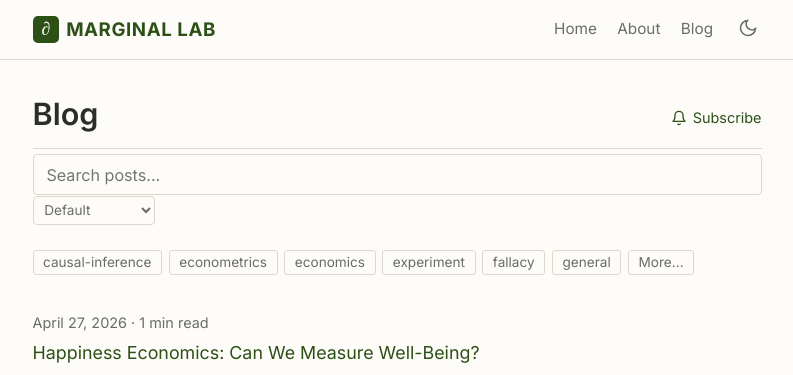
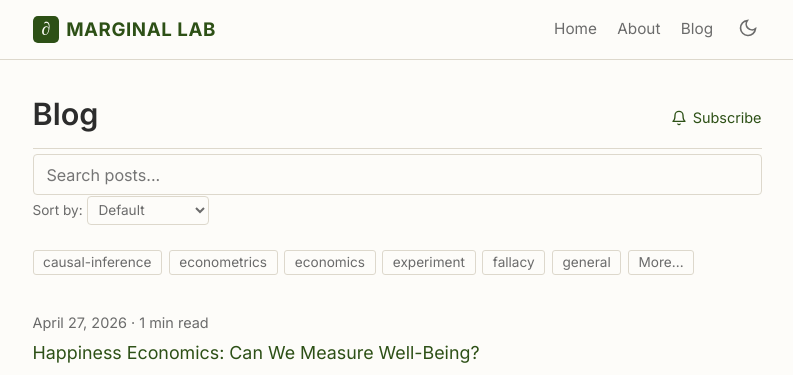
Before and after one commit to marginallabs/marginallabs.github.io, a Jekyll site: the page built from _pages/blog.md, in a window 1280 px wide. Shown: the top 375 px of the page, without its empty margins (243-1036 px from the left). Built offline with Jekyll 4.4.1, drawn with Linux system fonts in a browser that asks for light colours.

Commit message:
Add 'Sort by:' label, remove Relevance option from dropdown
Co-Authored-By: Claude Opus 4.7 <noreply@anthropic.com>

```diff
--- a/_pages/blog.md
+++ b/_pages/blog.md
@@ -8,13 +8,13 @@ subscribe: true
 <div class="search-box">
   <input type="text" id="search-input" placeholder="Search posts..." autocomplete="off">
   <span class="search-clear" id="search-clear">&times;</span>
+  <span class="search-sort-label">Sort by:</span>
   <select class="search-sort" id="search-sort">
     <option value="default">Default</option>
     <option value="newest">Newest first</option>
     <option value="oldest">Oldest first</option>
     <option value="shortest">Shortest read</option>
     <option value="longest">Longest read</option>
-    <option value="relevance">Relevance</option>
   </select>
 </div>
 
--- a/assets/css/style.css
+++ b/assets/css/style.css
@@ -417,6 +417,12 @@ details[open] > .section-toggle .toggle-chevron {
 }
 .search-box input:focus {
   border-color: var(--color-accent);
+}
+.search-sort-label {
+  font-family: var(--font-heading);
+  font-size: 0.8rem;
+  color: var(--color-text-light);
+  flex-shrink: 0;
 }
 .search-sort {
   font-family: var(--font-heading);
```
